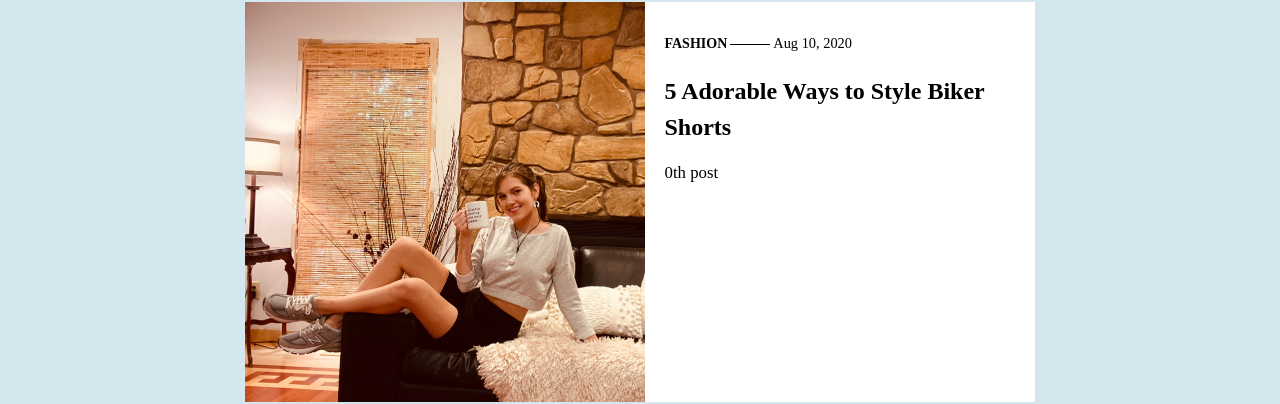
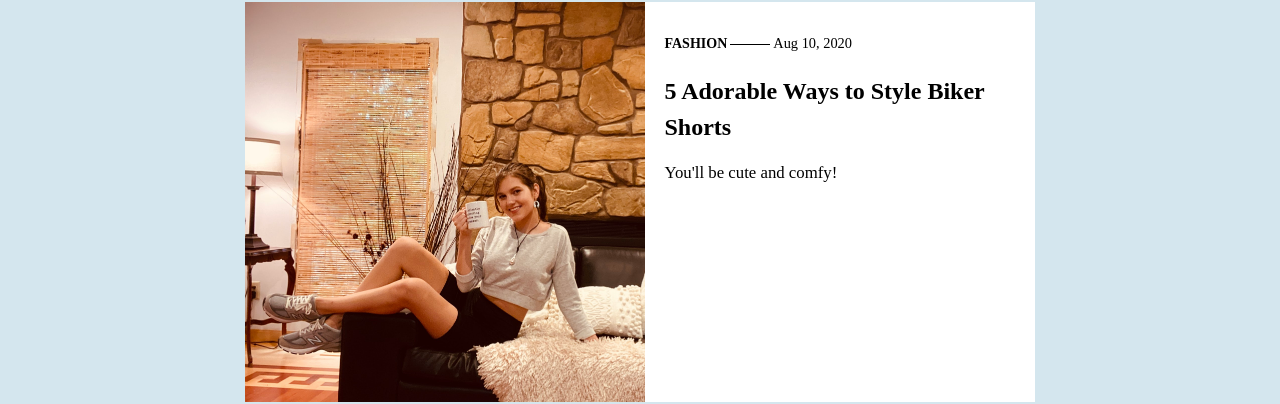
Before and after one commit to iwalte01/fashionisa-blog, a Jekyll site: the page built from index.md, in a window 1280 px wide. Shown: the part 293-697 px from the top of the page. Built offline with Jekyll 4.4.1, drawn with Linux system fonts in a browser that asks for light colours; nearby versions of some CDN libraries.

Commit message:
first blog postgit add .!

```diff
--- a/blog-fashion/_posts/2020-08-10-5-Adorable-Ways-to-Style-Biker-Shorts.md
+++ b/blog-fashion/_posts/2020-08-10-5-Adorable-Ways-to-Style-Biker-Shorts.md
@@ -3,7 +3,7 @@ layout: post
 title:  "5 Adorable Ways to Style Biker Shorts"
 date:   2020-08-10 15:40:00 -400
 category: Fashion
-description: 0th post
+description: You'll be cute and comfy!
 permalink: /5-Adorable-Ways-to-Style-Biker-Shorts/
 thumbnail: https://iwalte01.github.io/fashionisa-blog/images/5_Adorable_Ways_Biker_Shorts/biker-shorts-thumbnail.jpg
 image: https://iwalte01.github.io/fashionisa-blog/images/5_Adorable_Ways_Biker_Shorts/biker-shorts-thumbnail.jpg
```
